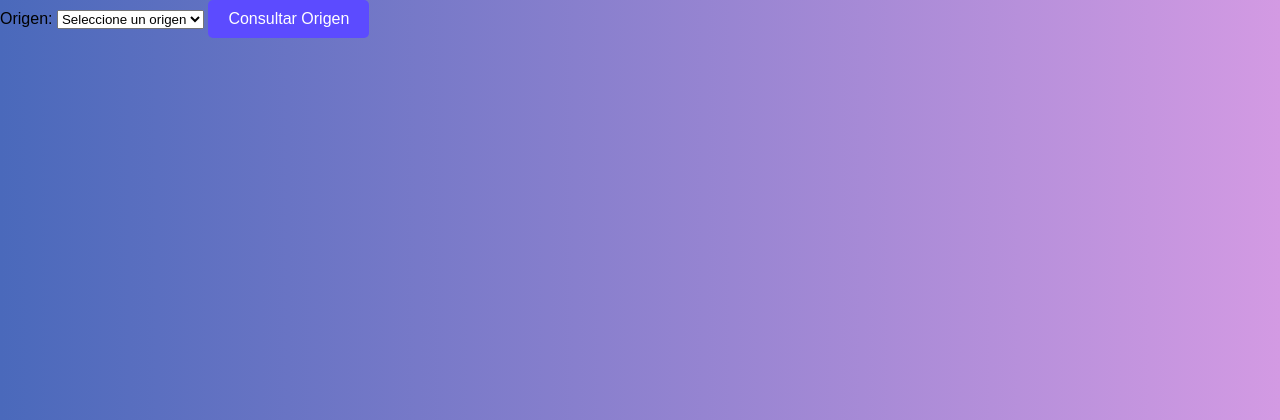
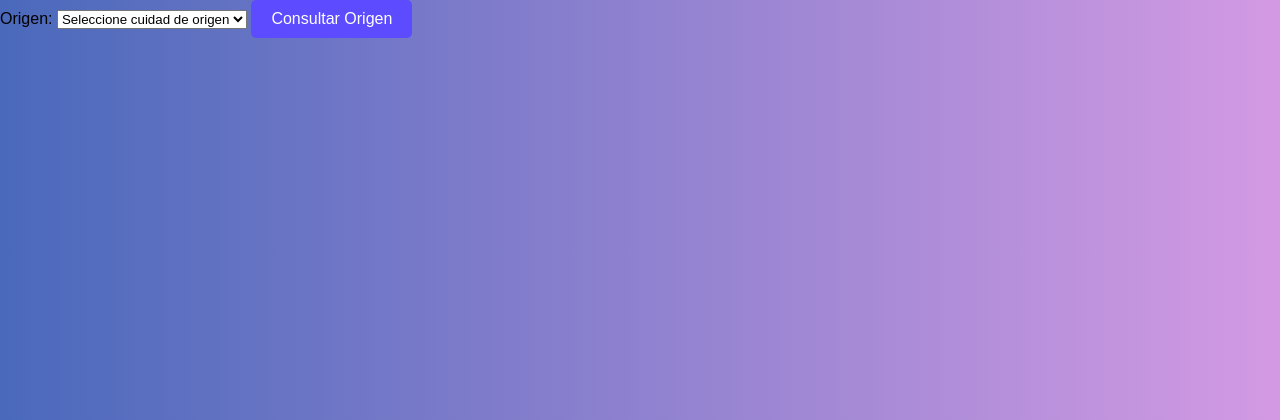
Before and after one commit to DanielDX31/IACC_ViajAPP, a PHP site: page /formulario_reserva.php in a window 1280 px wide. Shown: the top 420 px of the page. Run offline with PHP 8.4, Linux system fonts and the light colour scheme; data that the repository does not hold is empty.

Commit message:
Update formulario_reserva.php
Te sugiero cambiar el nombre para mayor comprensión! todo el resto esta perfecto!

```diff
--- a/formulario_reserva.php
+++ b/formulario_reserva.php
@@ -110,7 +110,7 @@ if ($_SERVER["REQUEST_METHOD"] == "POST" && isset($_POST['consultar_destino']))
     <form action="formulario_reserva.php" method="POST">
         <label for="origen">Origen:</label>
         <select name="origen" id="origen">
-            <option value="">Seleccione un origen</option>
+            <option value="">Seleccione cuidad de origen </option>
             <?php
 
             $sql_origenes = "SELECT DISTINCT origen FROM VUELO";
```
